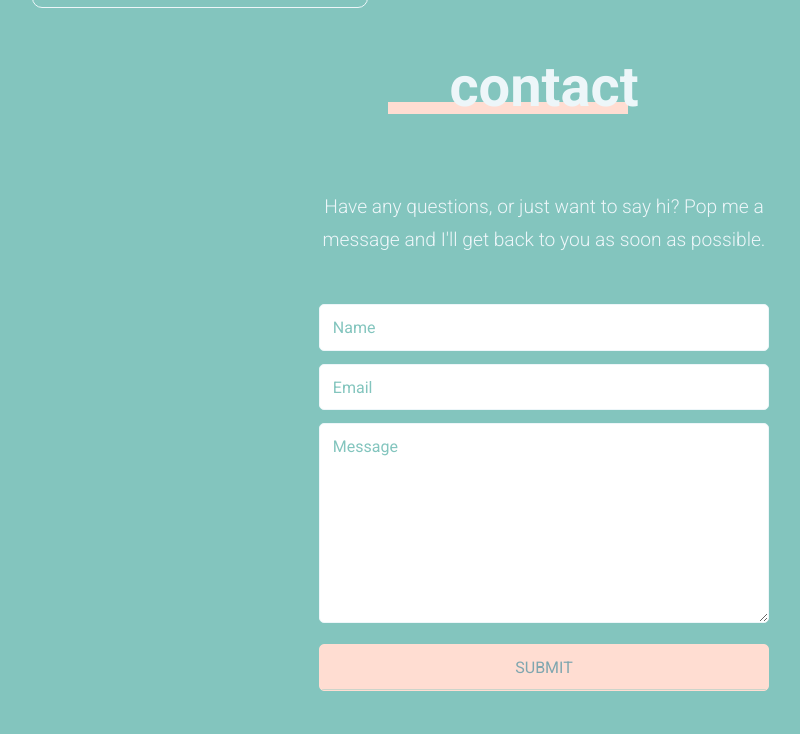
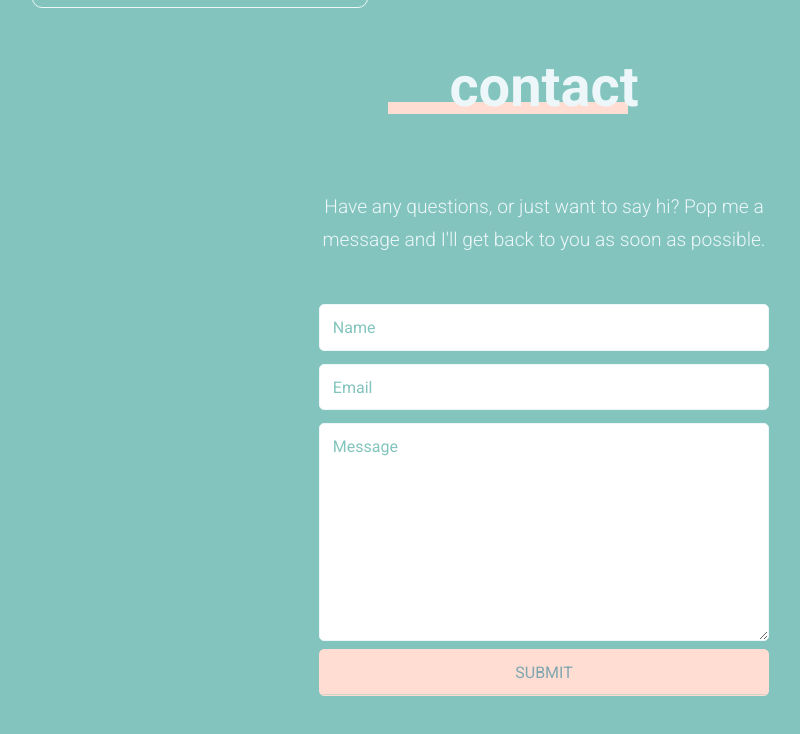
Before and after one commit to miochung7/portfolio, a website: page index.html in a window 1280 px wide. Shown: the part 3344-4078 px from the top of the page, without its empty margins (96-896 px from the left). Drawn offline with nearby package versions, Linux system fonts and the light colour scheme.

Commit message:
amended number of rows in form__input

```diff
--- a/index.html
+++ b/index.html
@@ -174,9 +174,9 @@
                         <input type="email" id="email" name="email" placeholder="Email" required>
                     </div>
                     <div class="form__input">
-                        <textarea id="message" name="message" placeholder="Message" style="height:200px"></textarea>
+                        <textarea id="message" name="message" placeholder="Message" rows="10"></textarea>
                     </div>
-                    <div class="form__input">
+                    <div>
                         <input type="submit" id="submit" value="SUBMIT">
                     </div>
                 </form>
```
Also changed, not shown: ._index.html (added).
